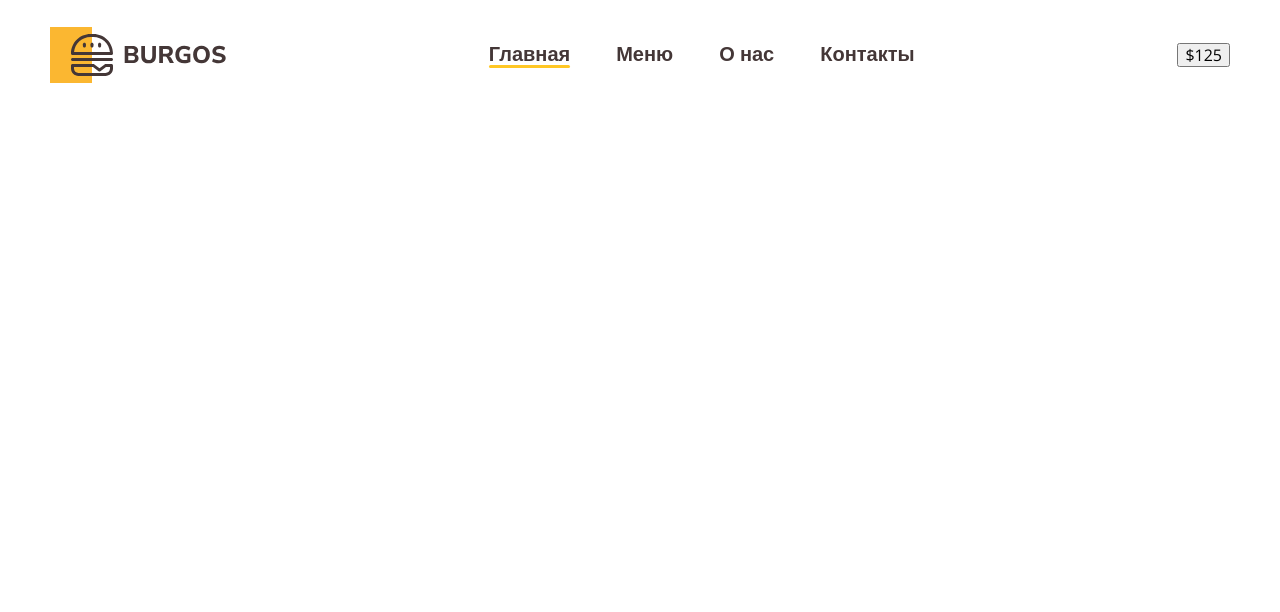
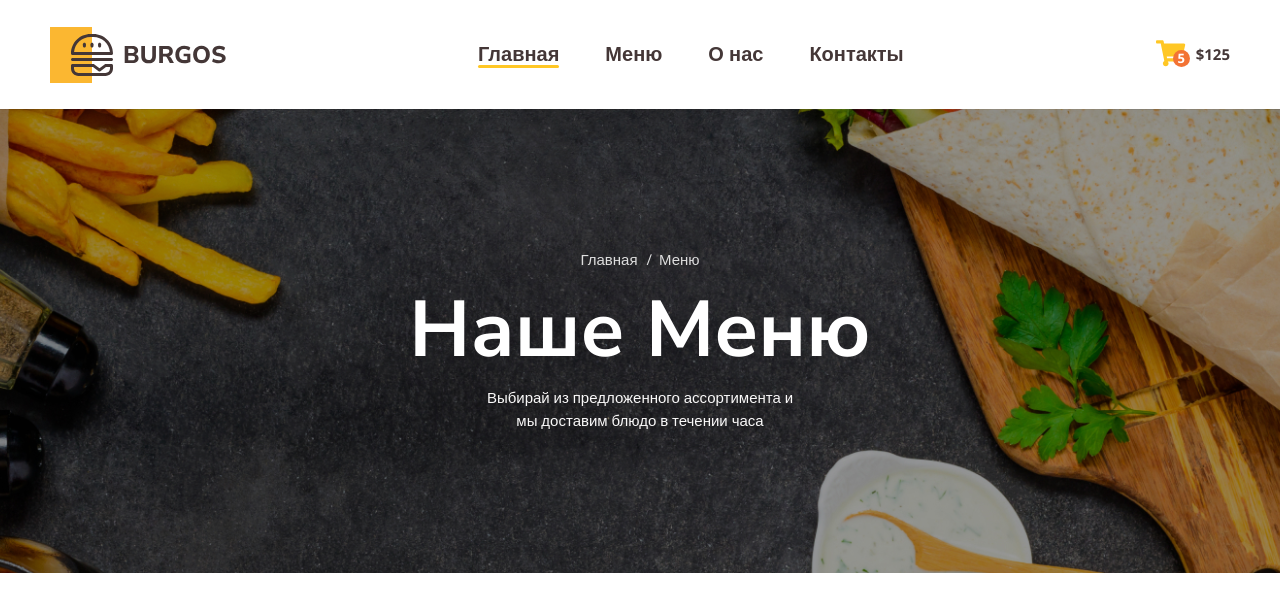
Before and after one commit to Nadusha125/Module01-Burger, a plain HTML site: page index.html in a window 1280 px wide. Drawn offline with nearby package versions, Linux system fonts and the light colour scheme.

Commit message:
Add  styles

```diff
--- a/index.html
+++ b/index.html
@@ -1,5 +1,5 @@
 <!DOCTYPE html>
-<html lang="en">
+<html lang="ru">
 <head>
     <meta charset="UTF-8">
     <meta http-equiv="X-UA-Compatible" content="IE=edge">
@@ -24,10 +24,25 @@
                             <li><a href="#">Контакты</a></li>
                         </ul>
                     </nav>
-                    <button type="button">$125</button></button>
-                </a>
+                    <button type="button" class="button">
+                        <span class="button-item">
+                            <img src="images/cart.svg" alt="корзина">
+                            <span class="button-count">5</span>
+                        </span>
+                        <span class="button-text">$125</span>
+                    </button>
             </div>
         </div>
     </header>
+    <div class="bg">
+        <div class="containe">
+            <ul class="breadcrumbs">
+               <li><a href="#">Главная</a></li>
+               <li><a href="#">Меню</a></li>
+            </ul>
+            <h1 class="title">Наше Меню</h1>
+            <p class="discription">Выбирай из предложенного ассортимента и мы доставим блюдо в течении часа</p>
+        </div>
+    </div>
 </body>
 </html>
--- a/styles/main.css
+++ b/styles/main.css
@@ -47,3 +47,78 @@ body {
 .header-nav a.active::after {
 background: #FFC725;
 }
+.button {
+    display: flex;
+    align-items: center;
+    background-color: transparent;
+    border: none;
+    padding: 0;
+    gap: 10px;
+}
+.button-item {
+    position: relative;
+}
+.button-count {
+    font-weight: 700;
+    font-size: 13px;
+    color: #FFFFFF;
+    background-color: #F37335;
+    border-radius: 100%;
+    position: absolute;
+    width: 17px;
+    height: 17px;
+    text-align: center;
+    line-height: 1.3;
+    bottom: 3px;
+    right: -4px;
+}
+.button-text {
+    color: #443737;
+    font-weight: 700;
+    font-size: 15px;
+}
+.bg {
+    text-align: center;
+    color: #FFFFFF;
+    background-image: url(../images/bg.jpg);
+    background-size: cover;
+    background-position: center center;
+    padding: 142px 0;
+}
+.breadcrumbs {
+    padding-left: 0;
+    margin-top: 0;
+    list-style-type: none;
+    display: flex;
+    justify-content: center;
+    gap: 16px;
+}
+.breadcrumbs a {
+    color: #DEDEDE;
+    font-size: 15px;
+    font-family: 'Open Sans', sans-serif;
+    text-decoration: none;
+
+}
+.breadcrumbs a::before {
+    content: '/';
+    position: relative;
+    left: -7px;
+}
+.breadcrumbs li:first-child a::before {
+    display: none;
+}
+.title {
+    font-weight: 700;
+    font-size: 79px;
+    margin-top: 10px;
+    margin-bottom: 10px;
+}
+.discription {
+    font-family: 'Open Sans', sans-serif;
+    font-size: 15px;
+    line-height: 1.5;
+    color: #FAF9F9;
+    max-width: 320px;
+    margin: 0 auto;
+}
```
Also changed, not shown: images/bg.jpg (added), images/cart.svg (added), images/test.png (deleted).
